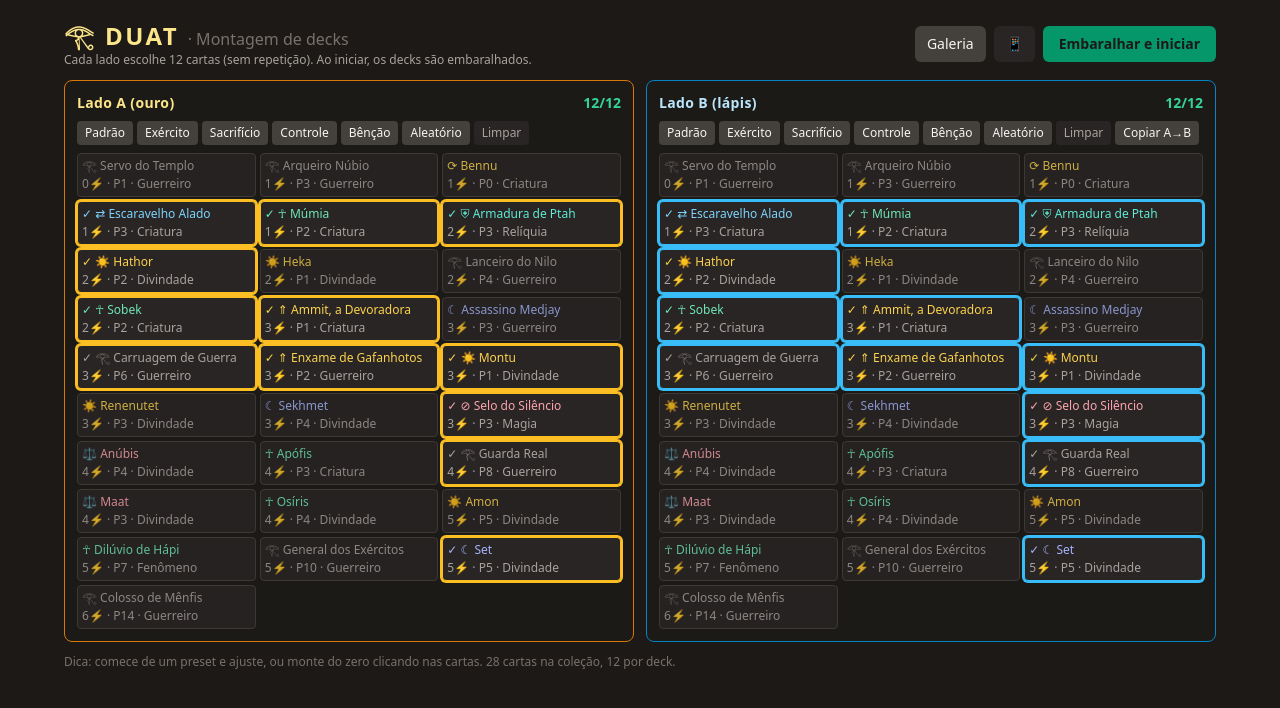
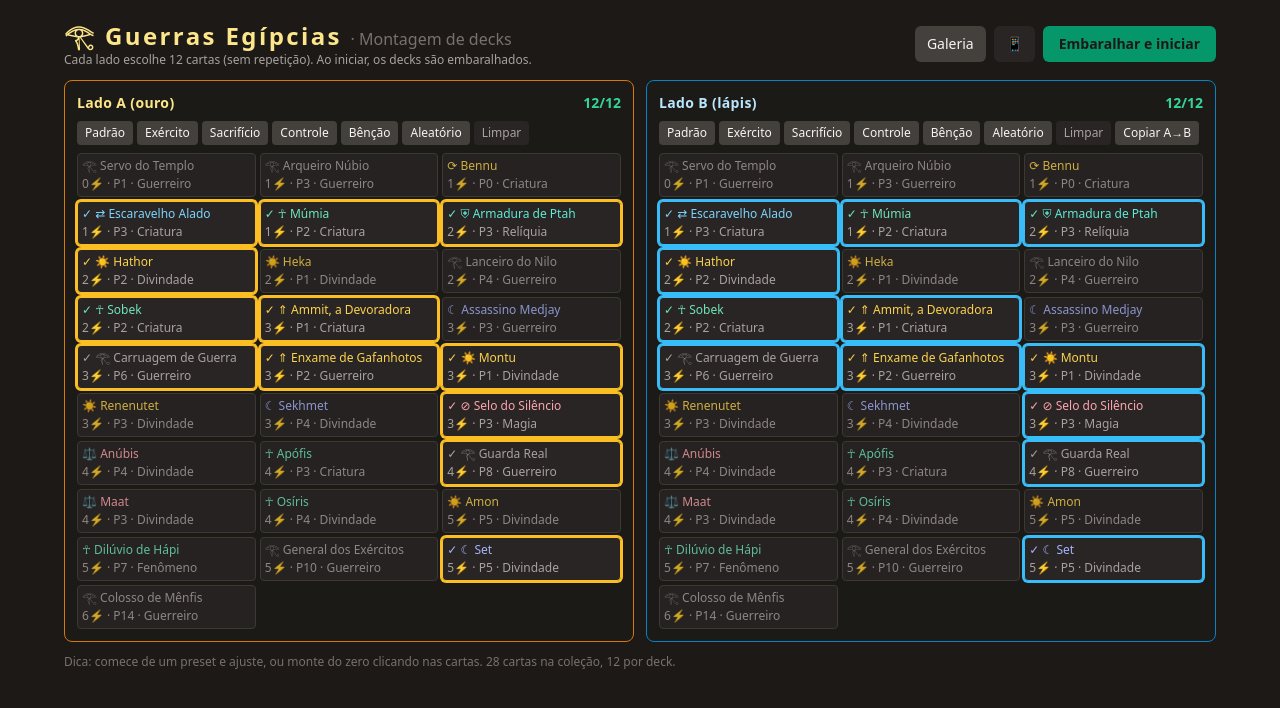
Before and after one commit to Brunoebaraujo/Guerras_Egipcias, a React (Vite) app: page / in a window 1280 px wide. Shown: the top 708 px of the page. Built offline with nearby package versions, Linux system fonts and the light colour scheme.

Commit message:
Remove o nome DUAT da interface — projeto passa a se chamar apenas Guerras Egípcias

```diff
--- a/index.html
+++ b/index.html
@@ -1,11 +1,11 @@
 <!doctype html><html lang="pt-BR"><head><meta charset="UTF-8"/>
 <meta name="viewport" content="width=device-width, initial-scale=1.0, viewport-fit=cover"/>
-<title>DUAT — Guerras Egípcias (playtest)</title>
+<title>Guerras Egípcias (playtest)</title>
 <link rel="icon" type="image/png" href="/favicon-32.png"/>
 <link rel="apple-touch-icon" href="/apple-touch-icon.png"/>
 <link rel="manifest" href="/manifest.webmanifest"/>
 <meta name="theme-color" content="#0c0a09"/>
-<meta name="apple-mobile-web-app-title" content="DUAT"/>
+<meta name="apple-mobile-web-app-title" content="Guerras Egípcias"/>
 <meta name="apple-mobile-web-app-capable" content="yes"/>
 <meta name="mobile-web-app-capable" content="yes"/>
 <meta name="apple-mobile-web-app-status-bar-style" content="black-translucent"/>
--- a/src/App.jsx
+++ b/src/App.jsx
@@ -10,7 +10,7 @@ import {
 } from "./engine.js";
 
 /* ==========================================================================
-   DUAT — playtest (revelação simultânea com prioridade) sobre o tabuleiro
+   Guerras Egípcias — playtest (revelação simultânea com prioridade) sobre o tabuleiro
    ilustrado. O motor do jogo vive em engine.js (com testes); aqui fica só
    a orquestração e a interface.
    ========================================================================== */
@@ -371,7 +371,7 @@ export default function App() {
         <div className="max-w-6xl mx-auto">
           <header className="flex flex-wrap items-center gap-3 justify-between mb-4">
             <div>
-              <h1 className="text-2xl font-bold tracking-widest text-amber-200">𓂀 DUAT <span className="text-stone-500 text-base font-normal tracking-normal">· Galeria de cartas</span></h1>
+              <h1 className="text-2xl font-bold tracking-widest text-amber-200">𓂀 Guerras Egípcias <span className="text-stone-500 text-base font-normal tracking-normal">· Galeria de cartas</span></h1>
               <p className="text-xs text-stone-400">Amon com arte final; as demais com placeholder (vamos completando).</p>
             </div>
             <button onClick={() => setScreen("deck")} className="px-3 py-2 rounded-md bg-stone-700 hover:bg-stone-600 text-sm">Voltar</button>
@@ -433,7 +433,7 @@ export default function App() {
         <div className="max-w-6xl mx-auto">
           <header className="flex flex-wrap items-center gap-3 justify-between mb-3">
             <div>
-              <h1 className="text-2xl font-bold tracking-widest text-amber-200">𓂀 DUAT <span className="text-stone-500 text-base font-normal tracking-normal">· Montagem de decks</span></h1>
+              <h1 className="text-2xl font-bold tracking-widest text-amber-200">𓂀 Guerras Egípcias <span className="text-stone-500 text-base font-normal tracking-normal">· Montagem de decks</span></h1>
               <p className="text-xs text-stone-400">Cada lado escolhe 12 cartas (sem repetição). Ao iniciar, os decks são embaralhados.</p>
             </div>
             <div className="flex items-center gap-2">
@@ -499,7 +499,7 @@ export default function App() {
         <header className="flex flex-wrap items-center gap-3 justify-between mb-3">
           <div>
             <h1 className="text-2xl font-bold tracking-widest text-amber-200">
-              𓂀 DUAT <span className="text-stone-500 text-base font-normal tracking-normal">· playtest</span>
+              𓂀 Guerras Egípcias <span className="text-stone-500 text-base font-normal tracking-normal">· playtest</span>
             </h1>
             <p className="text-xs text-stone-400">Revelação por prioridade · mão 4 · compra 1/rodada · clique numa carta para ampliá-la</p>
           </div>
@@ -1040,8 +1040,8 @@ function GameMobile(p) {
       <style>{DUAT_KEYFRAMES}</style>
 
       <div style={{ display: "flex", alignItems: "center", gap: 8, padding: "8px 10px", borderBottom: "1px solid #292524", position: "sticky", top: 0, background: "#0c0a09", zIndex: 20 }}>
-        <span style={{ fontWeight: 800, letterSpacing: 2, color: "#fde68a", fontSize: 16 }}>𓂀 DUAT</span>
-        <span style={{ fontSize: 11, color: "#78716c" }}>R {g.round}/6</span>
+        <span style={{ fontWeight: 800, letterSpacing: 0.5, color: "#fde68a", fontSize: 14, whiteSpace: "nowrap", overflow: "hidden", textOverflow: "ellipsis", minWidth: 0 }}>𓂀 Guerras Egípcias</span>
+        <span style={{ fontSize: 11, color: "#78716c", flex: "0 0 auto" }}>R {g.round}/6</span>
         <span style={{ marginLeft: "auto", fontSize: 13 }}>
           <b style={{ color: "#fcd34d" }}>A {wins[0]}</b> <span style={{ color: "#57534e" }}>×</span> <b style={{ color: "#7dd3fc" }}>{wins[1]} B</b>
         </span>
@@ -1117,8 +1117,8 @@ function DeckMobile({ build, setDeck, flash, startMatch, setScreen, setForceView
   return (
     <div style={{ minHeight: "100dvh", display: "flex", flexDirection: "column", background: "#0c0a09", color: "#e7e5e4", fontFamily: "ui-sans-serif, system-ui, sans-serif" }}>
       <div style={{ display: "flex", alignItems: "center", gap: 8, padding: "8px 10px", borderBottom: "1px solid #292524", position: "sticky", top: 0, background: "#0c0a09", zIndex: 20 }}>
-        <span style={{ fontWeight: 800, letterSpacing: 2, color: "#fde68a", fontSize: 16 }}>𓂀 DUAT</span>
-        <span style={{ fontSize: 11, color: "#78716c" }}>Montagem de decks</span>
+        <span style={{ fontWeight: 800, letterSpacing: 0.5, color: "#fde68a", fontSize: 14, whiteSpace: "nowrap", overflow: "hidden", textOverflow: "ellipsis", minWidth: 0 }}>𓂀 Guerras Egípcias</span>
+        <span style={{ fontSize: 11, color: "#78716c", flex: "0 0 auto" }}>Decks</span>
         <button onClick={() => setForceView("desktop")} style={{ ...chip, marginLeft: "auto" }} title="Ver a interface desktop">🖥</button>
       </div>
 
--- a/src/engine.js
+++ b/src/engine.js
@@ -1,5 +1,5 @@
 /* ==========================================================================
-   DUAT — Motor do jogo (puro, sem React).
+   Guerras Egípcias — Motor do jogo (puro, sem React).
    Tudo aqui opera sobre o objeto de estado `s` (plain object clonável) e
    é coberto por testes em engine.test.js. A UI (App.jsx) só orquestra.
    ========================================================================== */
@@ -359,7 +359,7 @@ export function snapshotTabuleiro(s, titulo) {
 
 export function montarLogPartida(s) {
   const cab = [
-    "===== DUAT — log de partida =====",
+    "===== Guerras Egípcias — log de partida =====",
     `gerado: ${new Date().toISOString()}`,
     `rodada ${s.round}/6 | fase ${s.phase}${s.finished ? " | ENCERRADA" : ""}`,
     `prioridade: ${SIDE_NAME[s.priority]} (${s.priorityReason})`,
```
Also changed, not shown: public/manifest.webmanifest, 1 other file (tests, documents, lock files or other folders).
